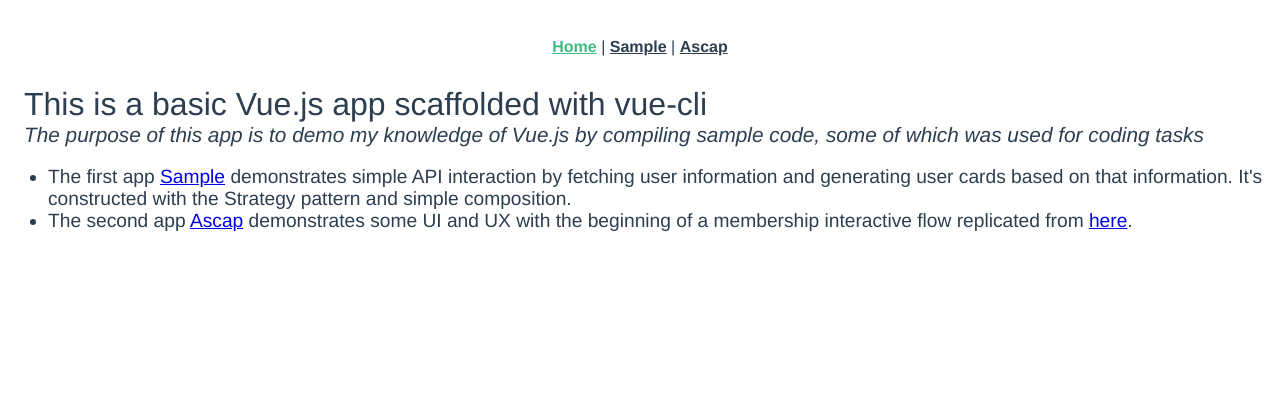
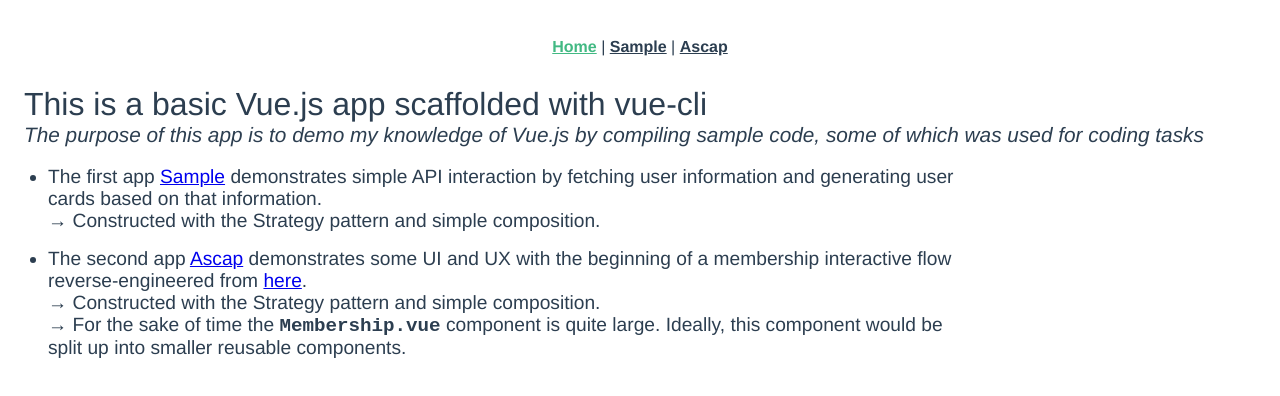
Before and after one commit to Robo-Rin/sample-vue-project, a Vue app: page / in a window 1280 px wide. Shown: the top 396 px of the page. Built offline with nearby package versions, Linux system fonts and the light colour scheme.

Commit message:
Edit Home descriptions

```diff
--- a/src/views/Home.vue
+++ b/src/views/Home.vue
@@ -3,8 +3,8 @@
     <div class="home-header">This is a basic Vue.js app scaffolded with vue-cli</div>
     <div class="home-subheader">The purpose of this app is to demo my knowledge of Vue.js by compiling sample code, some of which was used for coding tasks</div>
     <ul class="home-overviews">
-      <li>The first app <router-link to="/sample">Sample</router-link> demonstrates simple API interaction by fetching user information and generating user cards based on that information. It's constructed with the Strategy pattern and simple composition.</li>
-      <li>The second app <router-link to="/ascap">Ascap</router-link> demonstrates some UI and UX with the beginning of a membership interactive flow replicated from <a href="https://ome.ascap.com/" target="_blank" rel="noreferrer noopener">here</a>.</li>
+      <li>The first app <router-link to="/sample">Sample</router-link> demonstrates simple API interaction by fetching user information and generating user cards based on that information.<br>→ Constructed with the Strategy pattern and simple composition.</li>
+      <li>The second app <router-link to="/ascap">Ascap</router-link> demonstrates some UI and UX with the beginning of a membership interactive flow reverse-engineered from <a href="https://ome.ascap.com/" target="_blank" rel="noreferrer noopener">here</a>.<br>→ Constructed with the Strategy pattern and simple composition.<br>→ For the sake of time the <span class="mono"><b>Membership.vue</b></span> component is quite large. Ideally, this component would be split up into smaller reusable components.</li>
     </ul>
   </div>
 </template>
@@ -27,7 +27,16 @@
   }
 
   &-overviews {
+    padding-right: 25%;
     font-size: 1.2rem;
+
+    .mono {
+      font-family: 'Courier New', Courier, monospace;
+    }
+
+    li {
+      margin-bottom: 1rem;
+    }
   }
 }
 </style>
```
